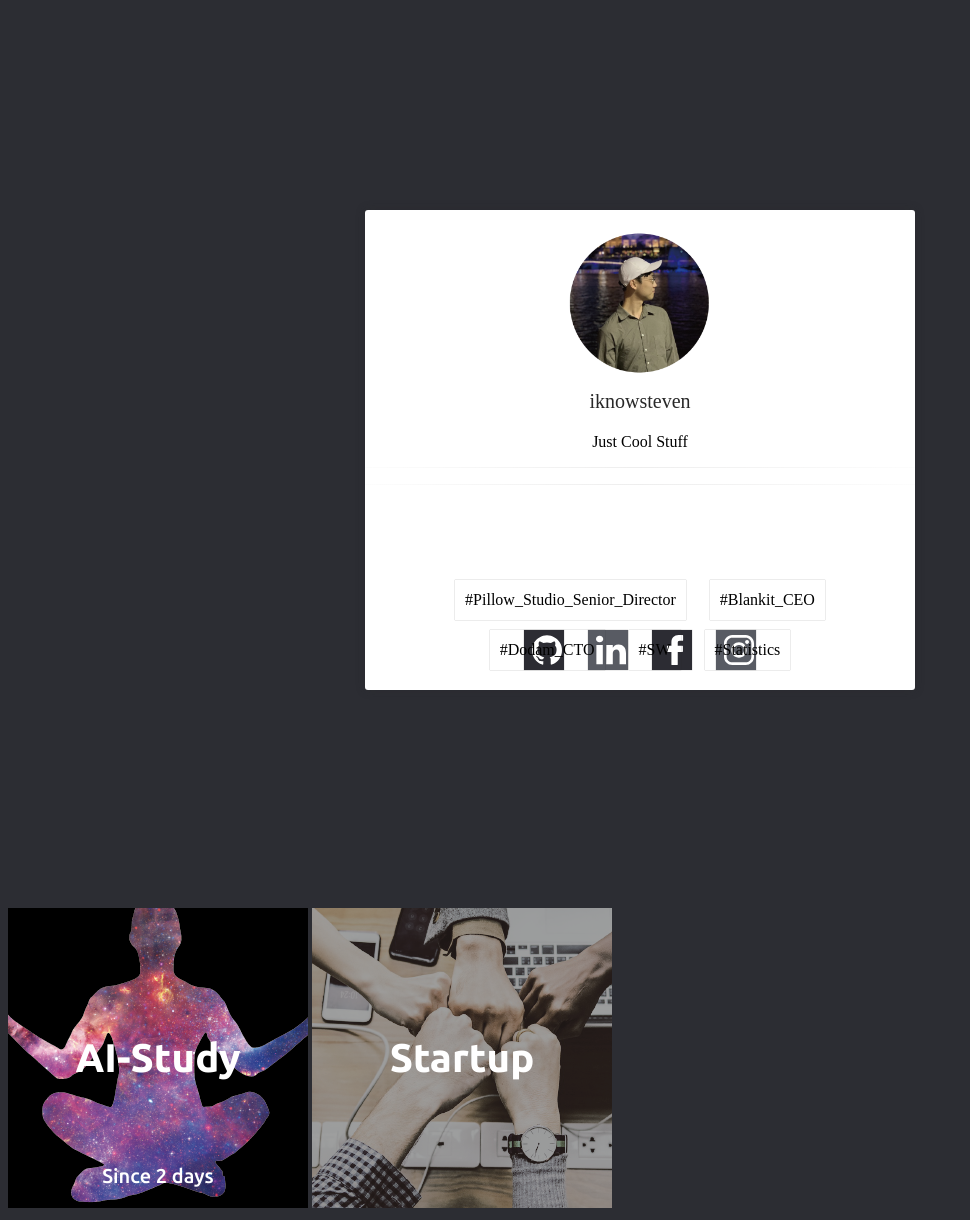
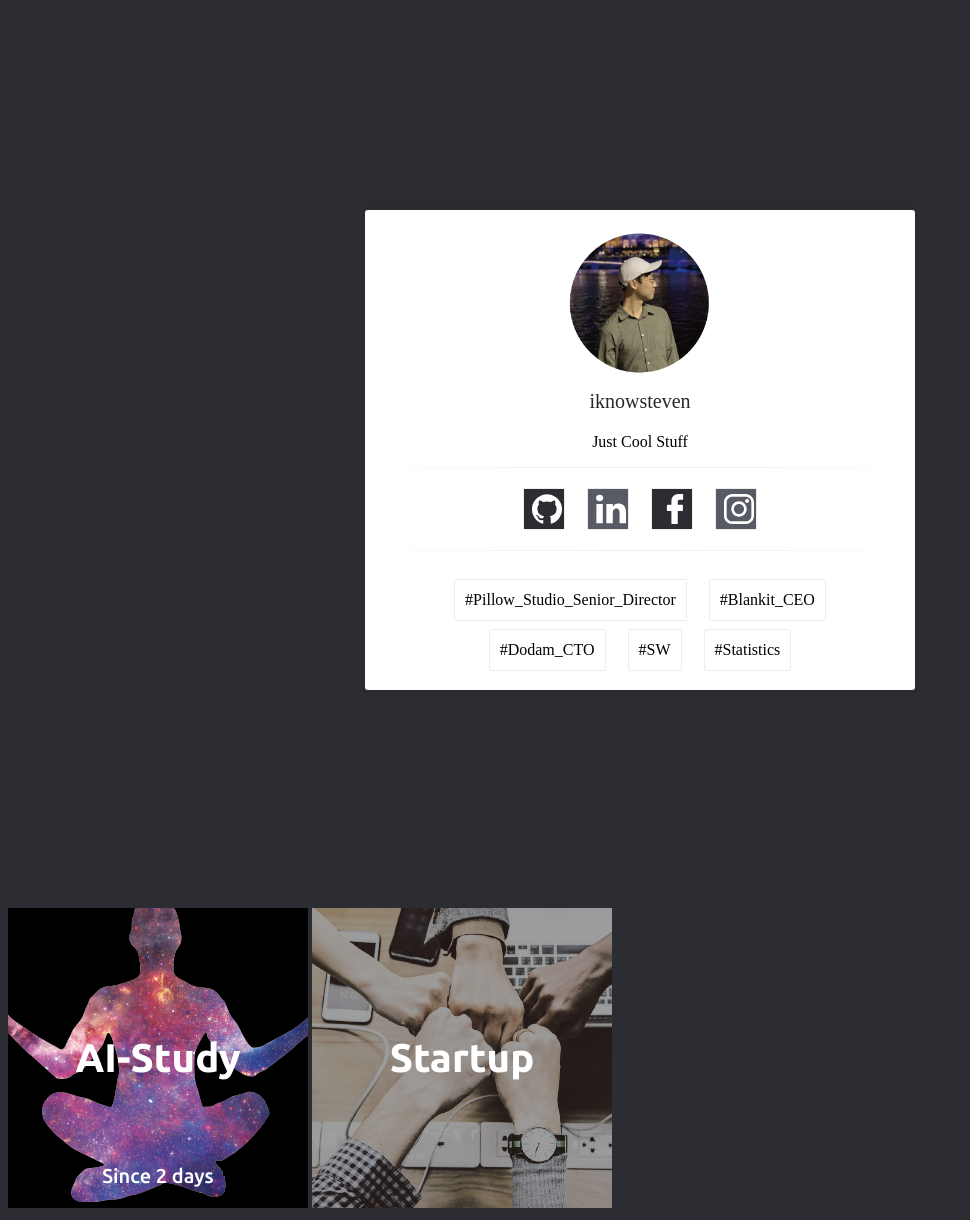
Before and after one commit to iknowSteven/iknowSteven.github.io, a Jekyll site: the page built from index.md, in a window 1280 px wide. Shown: the whole page, without its empty margins (0-970 px from the left). Built offline with Jekyll 4.4.1, drawn with Linux system fonts in a browser that asks for light colours; our own code applies the rules of GitHub Pages for plain Markdown files.

Commit message:
no message

```diff
--- a/assets/css/home.css
+++ b/assets/css/home.css
@@ -84,10 +84,9 @@ html {
 #home_main_social_container {
     width: 95%;
     max-width: 510px;
-    position: absolute;
+    position: relative;
     left: 50%;
     transform: translateX(-50%);
-    bottom: 15px;
     text-align: center;
 }
 
```
